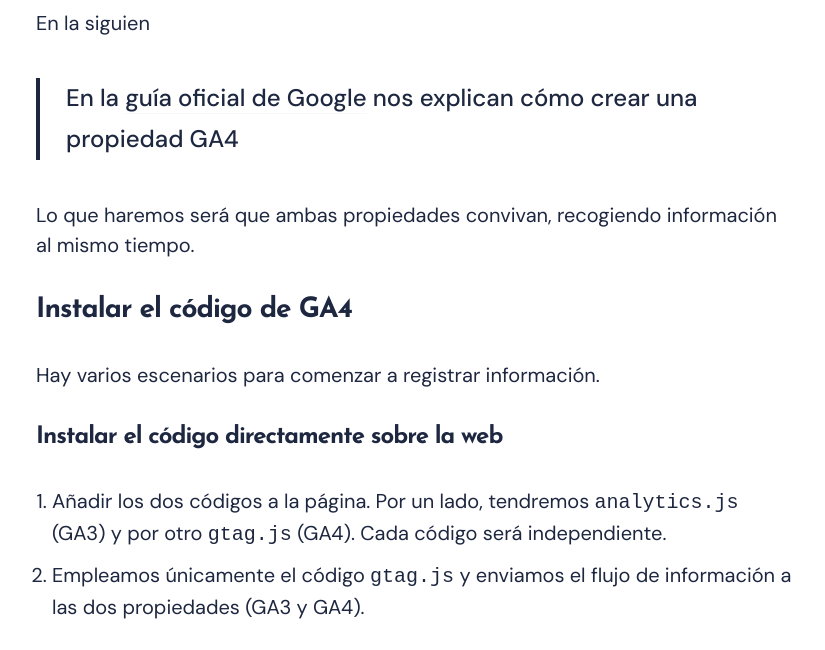
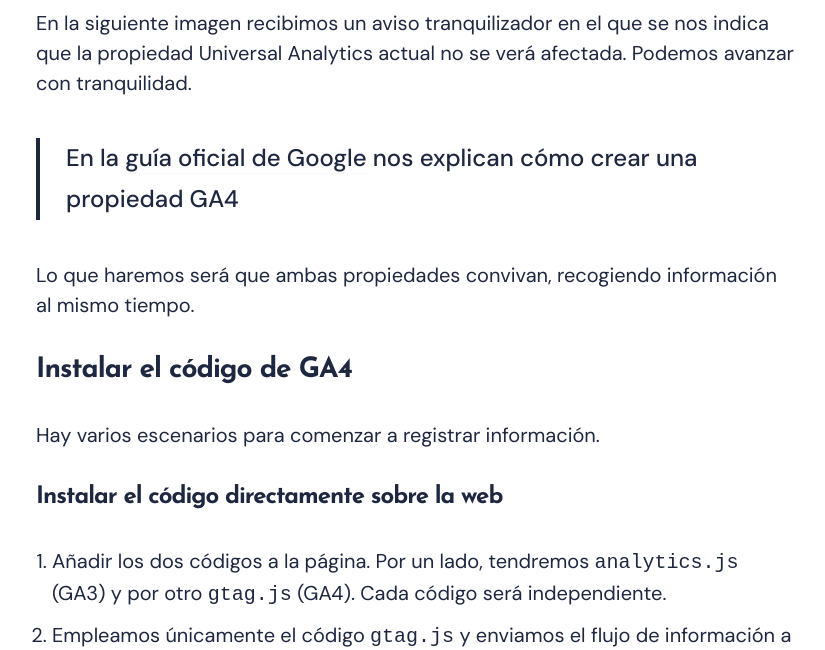
Before and after one commit to Emirodgar/w-avanzared, a Jekyll site: the page built from Google Analytics/google-analytics.md, in a window 1280 px wide and 900 px high, scrolled down 1740 px, cut to the strip 250-900 px from the top of the window. Shown: the whole strip, without its empty margins (224-1049 px from the left). Built offline with Jekyll 4.4.1, drawn with Linux system fonts in a browser that asks for light colours; nearby versions of some CDN libraries; part of the change alters nothing that is shown.

Commit message:
Google Analytics/google-analytics.md updated from https://stackedit.io/

```diff
--- a/Google Analytics/google-analytics.md
+++ b/Google Analytics/google-analytics.md
@@ -33,7 +33,9 @@ Justo al lado hay un botón que dice "Empezar". Hacemos clic sobre el mismo para
 
 ![Aviso Analytics migración a GA4](https://i.imgur.com/Znip5dj.png)
 
-En la siguien
+En la siguiente imagen recibimos un aviso tranquilizador en el que se nos indica que la propiedad Universal Analytics actual no se verá afectada. Podemos avanzar con tranquilidad.
+
+
 
 > En la [guía oficial de Google](https://seranking.com/blog/google-analytics-setup/) nos explican cómo crear una propiedad GA4
 
@@ -54,6 +56,6 @@ Nuestra recomendación es hacerlo a través de GTM, por facilidad y escalabilida
 
 
 <!--stackedit_data:
-eyJoaXN0b3J5IjpbLTE0MTMxMjEzMDksMjczMTEwNjUyLDEwMj
-g0MDM5MjAsLTE3NjI4MTAwNzQsLTIxMTE0MzAxNTFdfQ==
+eyJoaXN0b3J5IjpbLTg3NTAyMTc3OCwyNzMxMTA2NTIsMTAyOD
+QwMzkyMCwtMTc2MjgxMDA3NCwtMjExMTQzMDE1MV19
 -->
```
